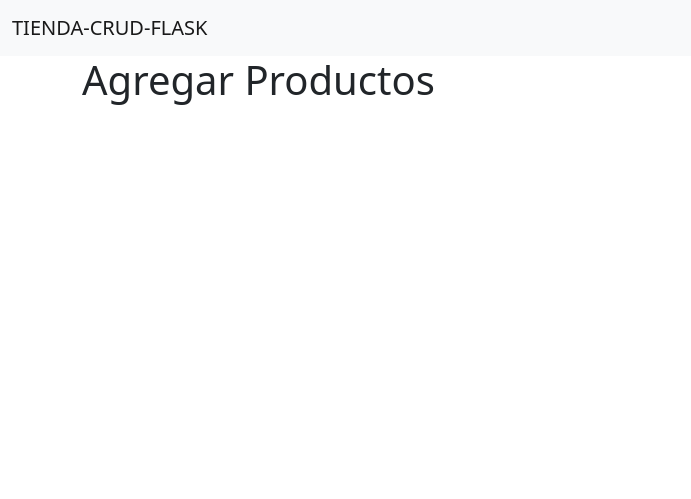
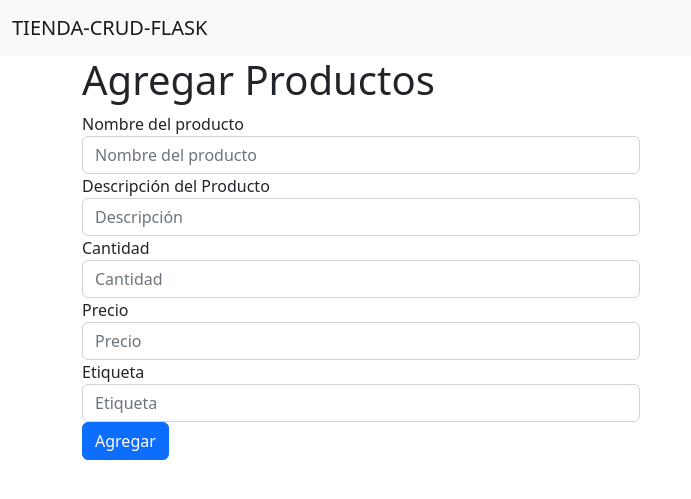
Before and after one commit to lewistecgo/tienda-crud-flask, a Flask app: page /add_products in a window 1280 px wide. Shown: the top 499 px of the page, without its empty margins (0-691 px from the left). Run offline with Flask 2, Linux system fonts and the light colour scheme; some libraries are stand-ins or nearby versions.

Commit message:
agregado el formulario para agregar productos

```diff
--- a/app/templates/products/add_products.html
+++ b/app/templates/products/add_products.html
@@ -2,7 +2,35 @@
 {% include "navbar.html" %}
 
 {% block content %}
-<div class="container">
-<h1 class="h1">Agregar Productos</h1>
-</div>
+    <div class="container">
+        <h1 class="h1">Agregar Productos</h1>
+
+        <form>
+            <div class="form-row">
+                <div class="form-group col-md-6">
+                    <label for="inputEmail4">Nombre del producto</label>
+                    <input type="text" class="form-control" id="inputEmail4" placeholder="Nombre del producto">
+                </div>
+                <div class="form-group col-md-6">
+                    <label for="inputEmail4">Descripción del Producto</label>
+                    <input type="text" class="form-control" id="inputEmail4" placeholder="Descripción">
+                </div>
+                <div class="form-group col-md-6">
+                    <label for="">Cantidad</label>
+                    <input type="number" class="form-control" id="inputPassword4" placeholder="Cantidad">
+                </div>
+                <div class="form-group col-md-6">
+                    <label for="inputAddress2">Precio</label>
+                    <input type="text" class="form-control" id="inputAddress2" placeholder="Precio">
+                </div>
+                <div class="form-group col-md-6">
+                    <label for="inputAddress2">Etiqueta</label>
+                    <input type="text" class="form-control" id="inputAddress2" placeholder="Etiqueta">
+                </div>
+            </div>
+
+            <button type="submit" class="btn btn-primary">Agregar</button>
+        </form>
+
+    </div>
 {% endblock %}
```
